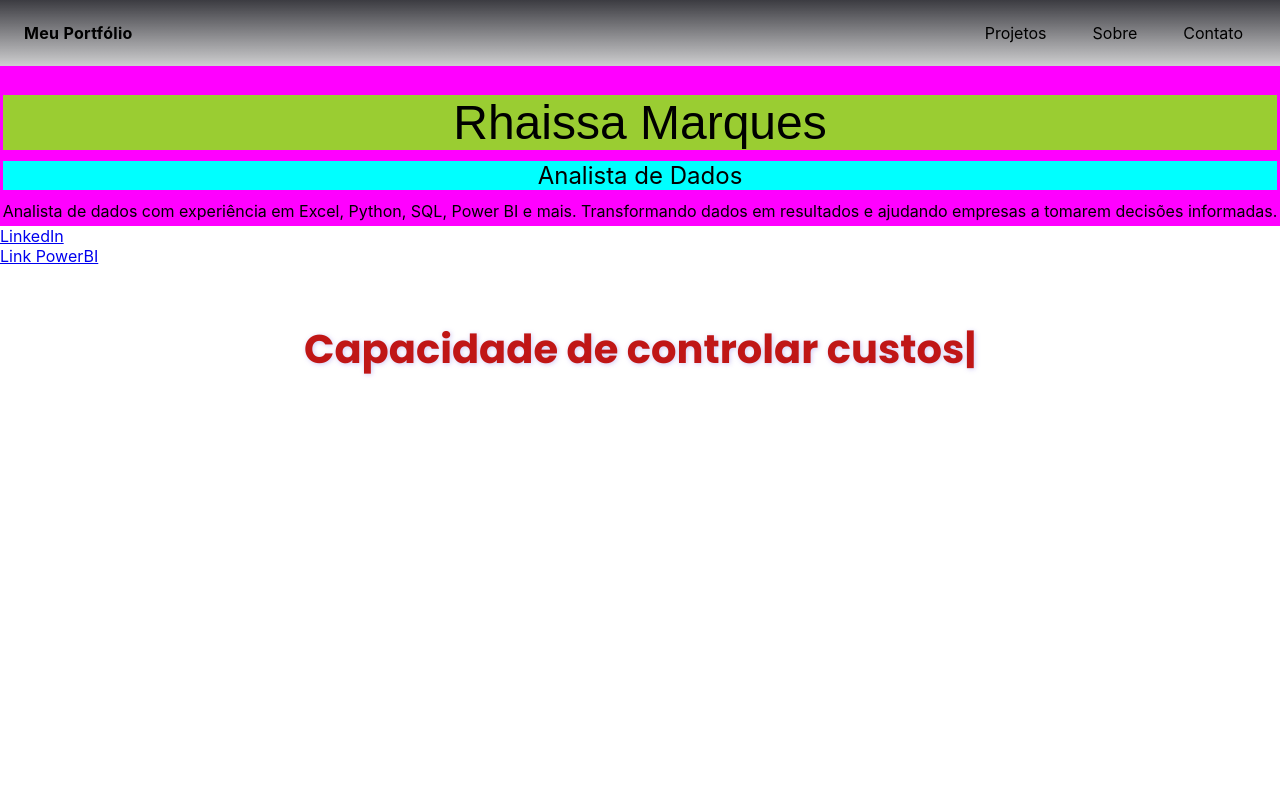
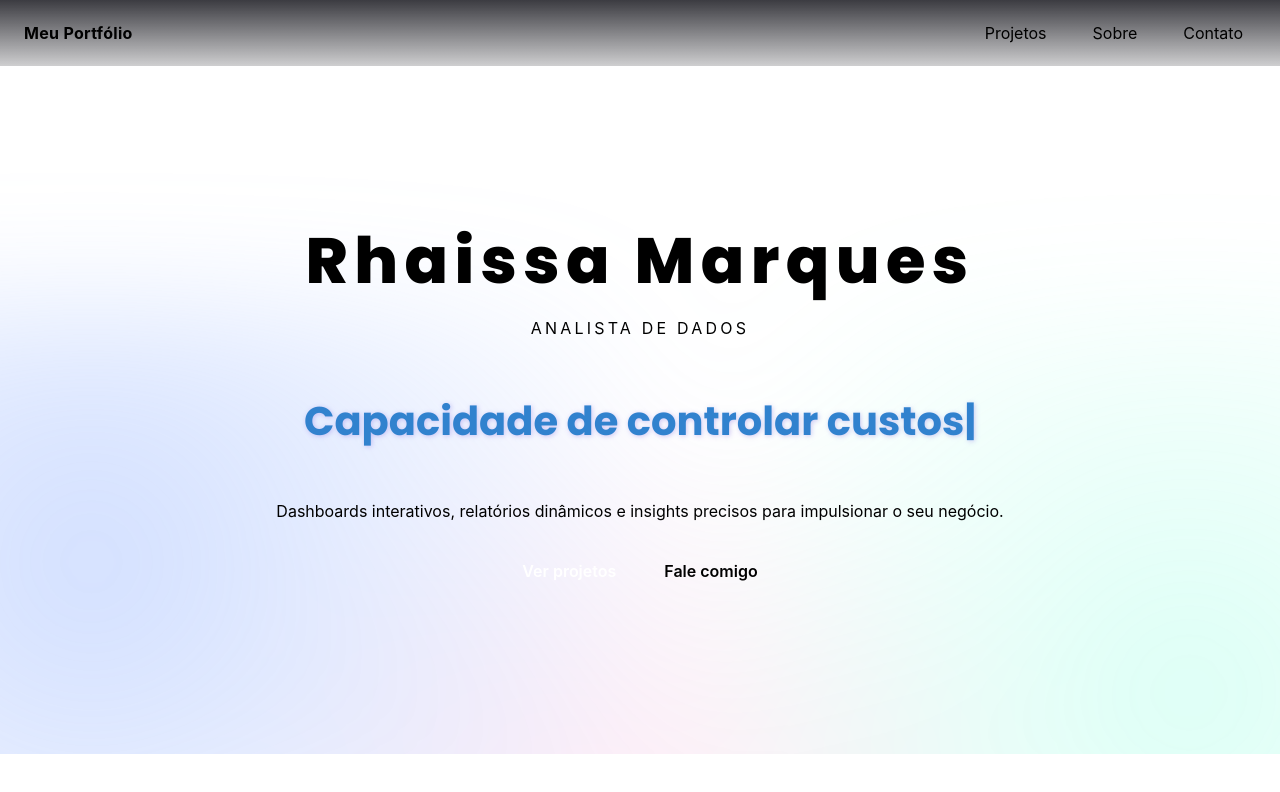
Before and after one commit to rhaissamarques/rhaissa-marques, a React (Create React App) app: page / in a window 1280 px wide. Shown: the top 792 px of the page. Built offline with nearby package versions, Linux system fonts and the light colour scheme; a web font is replaced by a local one.

Commit message:
update: Presentation

```diff
--- a/src/Presentation.js
+++ b/src/Presentation.js
@@ -4,35 +4,15 @@ import { TypeAnimation } from "react-type-animation";
 function Presentation() {
   return (
     <div className="Presentation">
-      <div className="header-box">
-        <div className="profile-name">Rhaissa Marques</div>
-        <div className="data-analyst">Analista de Dados</div>
-
-        <div className="profile-description">
-          Analista de dados com experiência em Excel, Python, SQL, Power BI e
-          mais. Transformando dados em resultados e ajudando empresas a tomarem
-          decisões informadas.
+      {/* HERO */}
+      <section id="hero" className="hero">
+        <div className="hero__bg" aria-hidden>
+          <div className="blob" />
+          <div className="grid" />
         </div>
-      </div>
-      <div className="linkedin">
-        <a
-          href="https://www.linkedin.com/in/rhaissa-marques"
-          target="_blank"
-          rel="noopener noreferrer"
-        >
-          LinkedIn
-        </a>
-      </div>
-      <div className="github">
-        <a
-          href="https://app.powerbi.com/home?experience=power-bi"
-          target="_blank"
-          rel="noopener noreferrer"
-        >
-          Link PowerBI
-        </a>
-      </div>
-
+        <div className="container hero__content">
+          <h1 className="rhaissa-marques">Rhaissa Marques</h1>
+          <p className="kicker">Analista de dados</p>
           <h2>
             <div className="animation">
               <TypeAnimation
@@ -66,6 +46,20 @@ function Presentation() {
               />
             </div>
           </h2>
+          <p className="sub">
+            Dashboards interativos, relatórios dinâmicos e insights precisos
+            para impulsionar o seu negócio.
+          </p>
+          <div className="cta">
+            <a href="#projects" className="btn btn--primary">
+              Ver projetos
+            </a>
+            <a href="#contact" className="btn btn--ghost">
+              Fale comigo
+            </a>
+          </div>
+        </div>
+      </section>
     </div>
   );
 }
--- a/src/PresentationStyle.css
+++ b/src/PresentationStyle.css
@@ -1,40 +1,139 @@
-.header-box {
-  background-color: magenta;
-  min-height: 10rem;
+.hero {
+  position: relative;
+  min-height: 86vh;
   display: grid;
-  justify-content: center;
-  align-items: center;
+  place-items: center;
+}
+.hero__bg {
+  position: absolute;
+  inset: 0;
+  overflow: hidden;
+}
+.grid {
+  position: absolute;
+  inset: -20% -10% auto -10%;
+  height: 60%;
+  background-image: linear-gradient(
+      to right,
+      rgba(255, 255, 255, 0.06) 1px,
+      transparent 1px
+    ),
+    linear-gradient(to bottom, rgba(255, 255, 255, 0.06) 1px, transparent 1px);
+  background-size: 40px 40px;
+  mask-image: linear-gradient(to bottom, rgba(0, 0, 0, 1), transparent);
+}
+.blob {
+  position: absolute;
+  inset: auto -20% -30% -20%;
+  height: 80vh;
+  filter: blur(60px);
+  background: radial-gradient(
+      circle at 20% 40%,
+      rgba(123, 162, 255, 0.35),
+      transparent 40%
+    ),
+    radial-gradient(
+      circle at 80% 60%,
+      rgba(90, 255, 210, 0.22),
+      transparent 35%
+    ),
+    radial-gradient(
+      circle at 50% 80%,
+      rgba(255, 153, 204, 0.18),
+      transparent 40%
+    );
+  animation: float 12s ease-in-out infinite alternate;
+}
+@keyframes float {
+  to {
+    transform: translateY(-30px) scale(1.05);
+  }
+}
+.hero__content {
+  position: relative;
+  text-align: center;
+  padding: 96px 0;
 }
 
-.profile-name {
-  font-family: poppings, sans-serif;
-  margin-top: 1.5rem;
-  background-color: yellowgreen;
-  font-size: 3rem;
-  display: flex;
-  justify-content: center;
+.rhaissa-marques {
+  font-family: 'Poppins', sans-serif;
+  font-weight: 800;
+  color: var(--text);
+  margin-bottom: 24px;
+  letter-spacing: 0.1em;
 }
 
-.data-analyst {
-  font-size: 1.5rem;
-  background-color: cyan;
-  display: flex;
-  justify-content: center;
+.kicker {
+  letter-spacing: 0.2em;
+  color: var(--muted);
+  text-transform: uppercase;
+  font-size: 1rem;
+  margin-bottom: 18px;
+}
+h1 {
+  font-size: clamp(2.2rem, 6vw, 4rem);
+  line-height: 1.05;
+  margin: 0;
+}
+.accent {
+  color: var(--brand-300);
 }
 
 h2 {
   font-family: poppins, sans-serif;
-  font-size: 2.5em; /* Tamanho do título secundário (onde a animação aparece) */
-  color: #dcdcdc; /* Cor base para o h2 */
-  min-height: 2.5em; /* Garante espaço suficiente para o texto animado, evitando quebra de layout */
-  display: flex; /* Para centralizar o typed-text-container dentro do h2 */
+  font-size: 2.5em;
+  color: #dcdcdc;
+  min-height: 2.5em;
+  display: flex;
   justify-content: center;
   align-items: center;
-  margin-bottom: 30px; /* Mais espaço abaixo do texto animado */
+  margin-bottom: 30px;
 }
 
 .animation {
-  color: #c01616;
+  color: #3182ce;
   font-weight: bold;
   text-shadow: 1px 1px 5px rgba(140, 122, 230, 0.4);
 }
+
+.sub {
+  color: var(--muted);
+  max-width: 760px;
+  margin: 16px auto 28px;
+}
+.cta {
+  display: flex;
+  gap: 12px;
+  justify-content: center;
+}
+
+.btn {
+  display: inline-flex;
+  align-items: center;
+  gap: 8px;
+  padding: 12px 18px;
+  border-radius: 12px;
+  font-weight: 600;
+  text-decoration: none;
+  border: 1px solid var(--stroke);
+  transition: 0.2s box-shadow, 0.2s transform;
+}
+.btn:active {
+  transform: translateY(1px);
+}
+.btn--primary {
+  background: linear-gradient(135deg, var(--brand-500), var(--brand-600));
+  color: white;
+  border-color: transparent;
+  /* box-shadow: 0 6px 20px rgba(59, 130, 246, 0.35); */
+}
+.btn--primary:hover {
+  box-shadow: 0 10px 30px rgba(59, 130, 246, 0.45);
+}
+.btn--ghost {
+  background: var(--ghost);
+  color: var(--text);
+}
+.btn--ghost:hover {
+  box-shadow: 0 10px 30px rgba(255, 255, 255, 0.1);
+}
```
Lines whose indentation alone changed are shown as unchanged.
